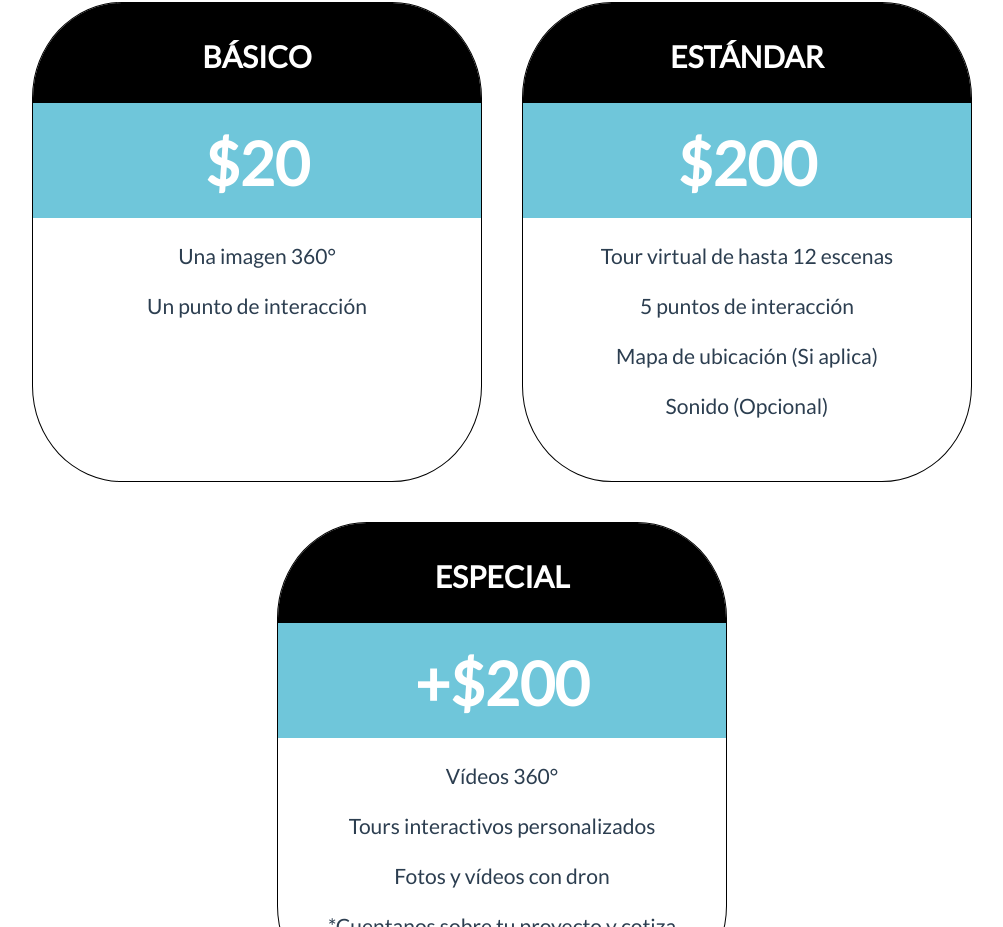
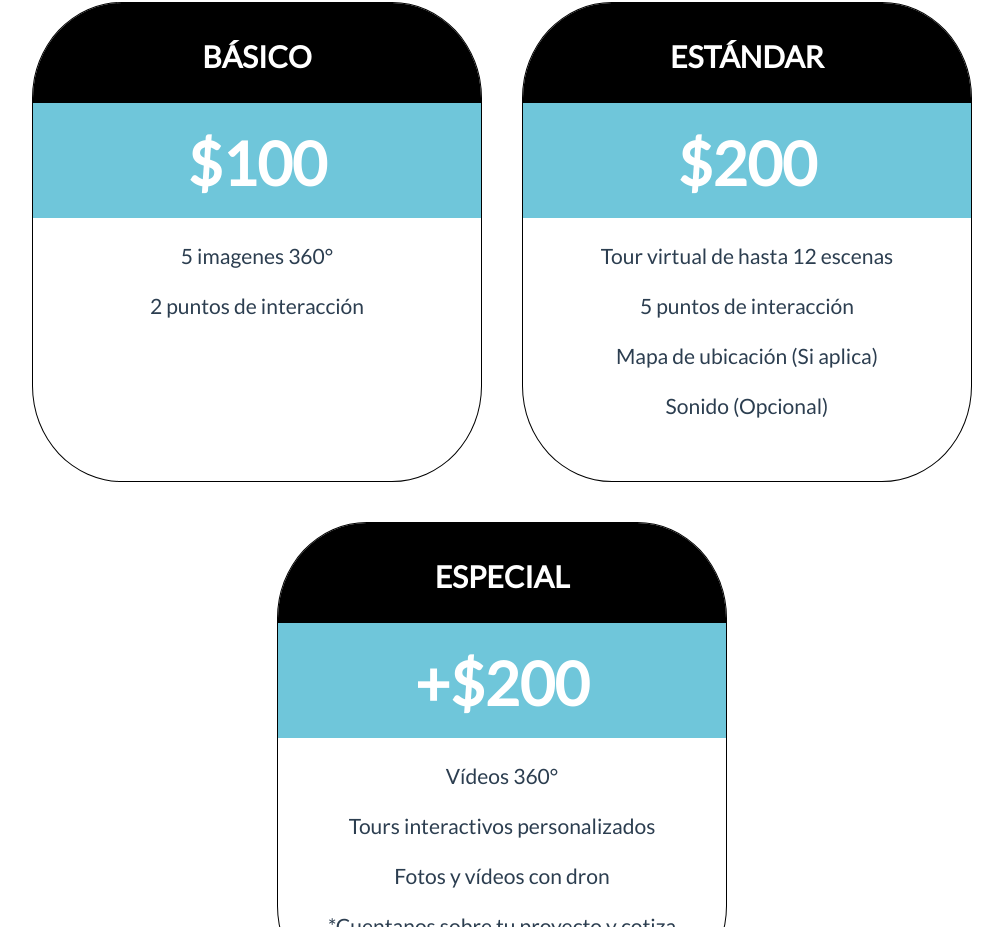
Before and after one commit to eduhardoy/varv, a Vue app: page / in a window 1280 px wide. Shown: the part 1958-2885 px from the top of the page, without its empty margins (138-1141 px from the left). Built offline with nearby package versions, Linux system fonts and the light colour scheme; no server answers.

Commit message:
Links fix

```diff
--- a/src/components/Contact.vue
+++ b/src/components/Contact.vue
@@ -9,13 +9,13 @@
         <div class="dato">
           <i class="icon-envelop"><strong>varvlab@gmail.com</strong></i>
         </div>
-        <a class="dato" href="https://www.facebook.com/varvlab">
+        <a class="dato" href="https://www.facebook.com/varvlab" target="_blank">
           <i class="icon-facebook"><strong>/varvlab</strong></i>
         </a>
-        <a class="dato" href="https://www.instagram.com/varvlab/">
+        <a class="dato" href="https://www.instagram.com/varvlab/" target="_blank">
           <i class="icon-instagram"><strong>@varvlab</strong></i>
         </a>
-        <a class="dato" href="https://www.youtube.com/user/indeterminacion">
+        <a class="dato" href="https://www.youtube.com/user/indeterminacion" target="_blank">
           <i class="icon-youtube"><strong>VARV</strong></i>
         </a>
       </div>
--- a/src/components/Footer.vue
+++ b/src/components/Footer.vue
@@ -4,9 +4,9 @@
       <img src="../assets/VARVLOGO.png" alt="" class="footerlogoimg">
     </figure>
     <div class="rights">
-      <h4>© 2020 All Rights Reserved -<strong><a class="link" href="https://franciscovaldez.pb.online/cv-3"> Francisco Valdez Apolo.</a></strong></h4>
+      <h4>© 2020 All Rights Reserved -<strong><a class="link" href="https://franciscovaldez.pb.online/cv-3" target="_blank"> Francisco Valdez Apolo.</a></strong></h4>
     </div>
-    <a href="http://inibotnea.com/">
+    <a href="http://inibotnea.com/" target="_blank">
       <figure class="inibot">
       <img src="../assets/inibot.png" alt="" class="inibotimg">
     </figure>
--- a/src/components/Prices.vue
+++ b/src/components/Prices.vue
@@ -6,13 +6,13 @@
         <h2 class="title">BÁSICO</h2>
       </div>
       <div class="row2">
-        <h4 class="title2">$20</h4>
+        <h4 class="title2">$100</h4>
       </div>
       <div class="description1">
-        <h3>Una imagen 360°</h3>
+        <h3>5 imagenes 360°</h3>
       </div>
       <div class="description2">
-        <h3>Un punto de interacción</h3>
+        <h3>2 puntos de interacción</h3>
       </div>
       <div class="description3">
       </div>
```
